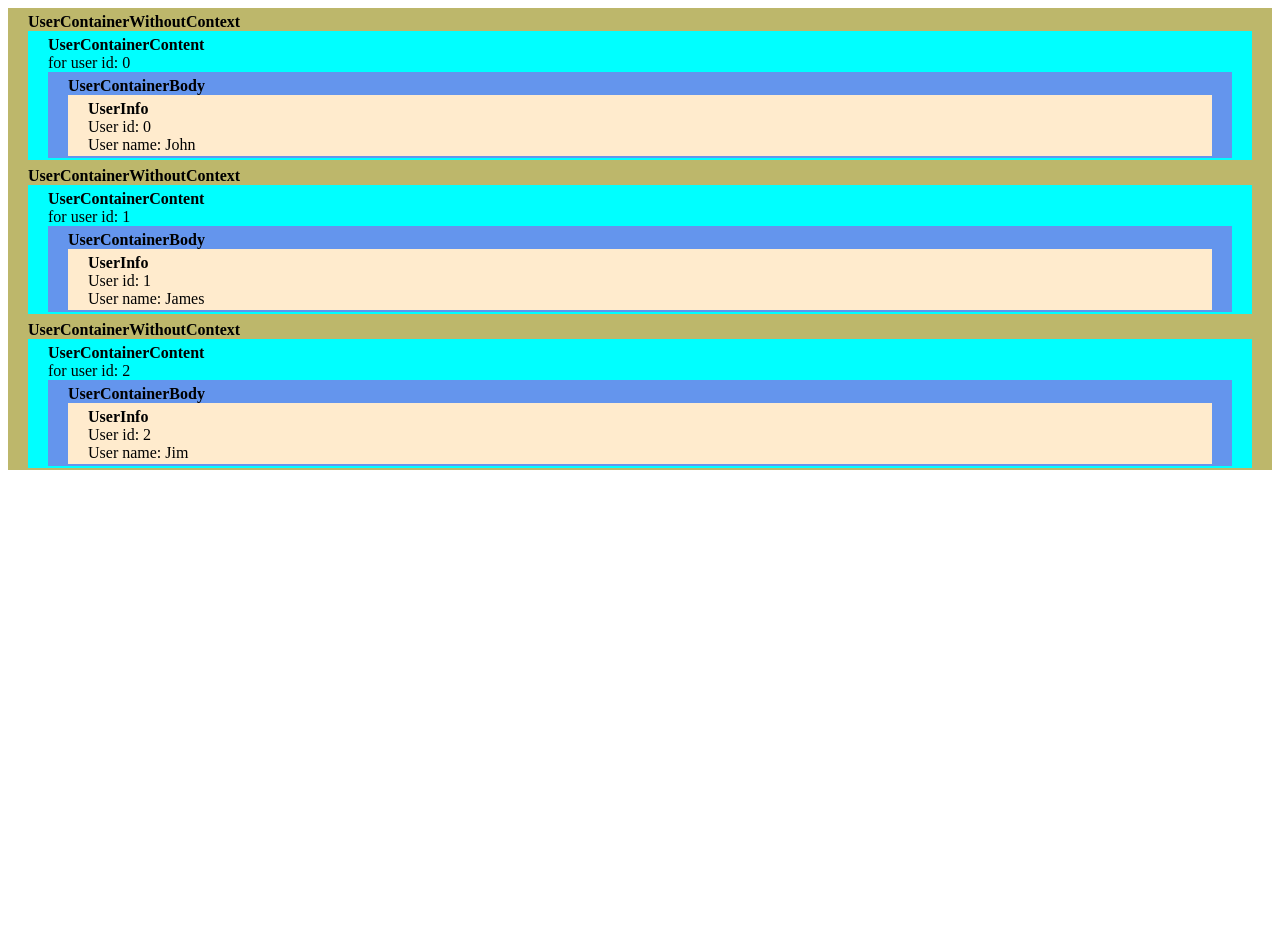
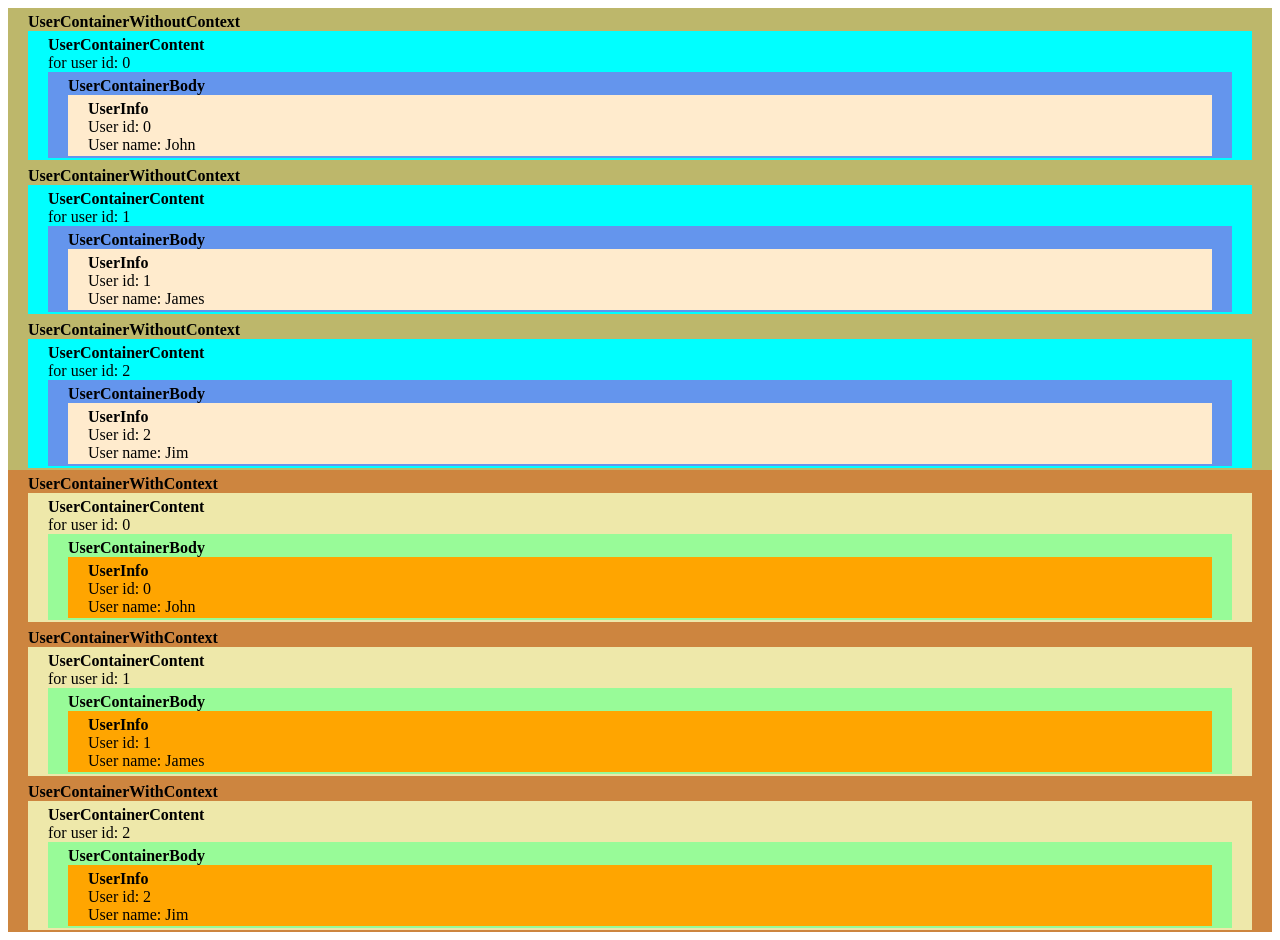
Before and after one commit to Toxe/react-context, a React (Create React App) app: page / in a window 1280 px wide. Before the commit the page ends 800 px from the top, so only its background shows below. Built offline with nearby package versions, Linux system fonts and the light colour scheme; the HTML template or start-up script is replaced by a standard one.

Commit message:
Add context example

```diff
--- a/src/App.js
+++ b/src/App.js
@@ -1,5 +1,7 @@
 import React, { Component } from "react";
 import UserContainerWithoutContext from "./UserWithoutContext";
+import UserContainerWithContext from "./UserWithContext";
+import { UserContext } from "./UserContext";
 
 export default class App extends Component {
     render() {
@@ -23,6 +25,16 @@ export default class App extends Component {
                 <UserContainerWithoutContext user={users[0]} />
                 <UserContainerWithoutContext user={users[1]} />
                 <UserContainerWithoutContext user={users[2]} />
+
+                <UserContext.Provider value={users[0]}>
+                    <UserContainerWithContext />
+                </UserContext.Provider>
+                <UserContext.Provider value={users[1]}>
+                    <UserContainerWithContext />
+                </UserContext.Provider>
+                <UserContext.Provider value={users[2]}>
+                    <UserContainerWithContext />
+                </UserContext.Provider>
             </div>
         );
     }
--- /dev/null
+++ b/src/UserContext.js
@@ -0,0 +1,3 @@
+import React from "react";
+
+export const UserContext = React.createContext();
--- /dev/null
+++ b/src/UserWithContext.css
@@ -0,0 +1,23 @@
+.UserContainer-WithContext {
+    background-color: peru;
+    padding: 5px 20px 2px 20px;
+}
+
+.UserContainerContent-WithContext {
+    background-color: palegoldenrod;
+    padding: 5px 20px 2px 20px;
+}
+
+.UserContainerBody-WithContext {
+    background-color: palegreen;
+    padding: 5px 20px 2px 20px;
+}
+
+.UserInfo-WithContext {
+    background-color: orange;
+    padding: 5px 20px 2px 20px;
+}
+
+.title-WithContext {
+    font-weight: bold;
+}
--- /dev/null
+++ b/src/UserWithContext.js
@@ -0,0 +1,49 @@
+import React from "react";
+import "./UserWithContext.css";
+import { UserContext } from "./UserContext";
+
+export default function UserContainerWithContext() {
+    return (
+        <div className="UserContainer-WithContext">
+            <div className="title-WithContext">UserContainerWithContext</div>
+            <UserContainerContent />
+        </div>
+    );
+}
+
+function UserContainerContent() {
+    return (
+        <UserContext.Consumer>
+            {(context) => (
+                <div className="UserContainerContent-WithContext">
+                    <div className="title-WithContext">UserContainerContent</div>
+                    <div>for user id: {context.id}</div>
+                    <UserContainerBody />
+                </div>
+            )}
+        </UserContext.Consumer>
+    );
+}
+
+function UserContainerBody() {
+    return (
+        <div className="UserContainerBody-WithContext">
+            <div className="title-WithContext">UserContainerBody</div>
+            <UserInfo />
+        </div>
+    );
+}
+
+function UserInfo() {
+    return (
+        <UserContext.Consumer>
+            {(context) => (
+                <div className="UserInfo-WithContext">
+                    <div className="title-WithContext">UserInfo</div>
+                    <div>User id: {context.id}</div>
+                    <div>User name: {context.name}</div>
+                </div>
+            )}
+        </UserContext.Consumer>
+    );
+}
```
